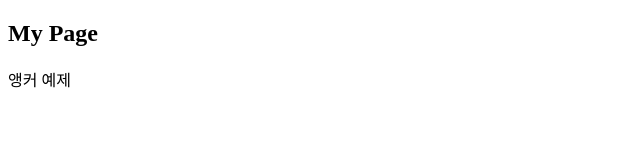
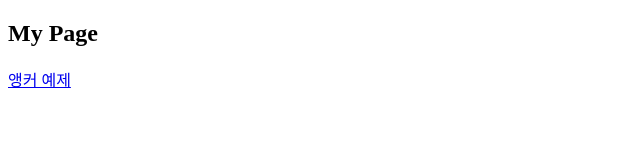
Before and after one commit to po98054/Front, a plain HTML site: page index.html in a window 1280 px wide. Shown: the full height of the page, 0-640 px from the left. Drawn offline with Linux system fonts and the light colour scheme.

Commit message:
Update index.html

```diff
--- a/index.html
+++ b/index.html
@@ -17,7 +17,7 @@
 <body>
 
 	<h2>My Page</h2>
-	<a.href="ex1.html">앵커 예제</a>
+	<a href="ex1.html">앵커 예제</a>
 
 </body>
 
```
